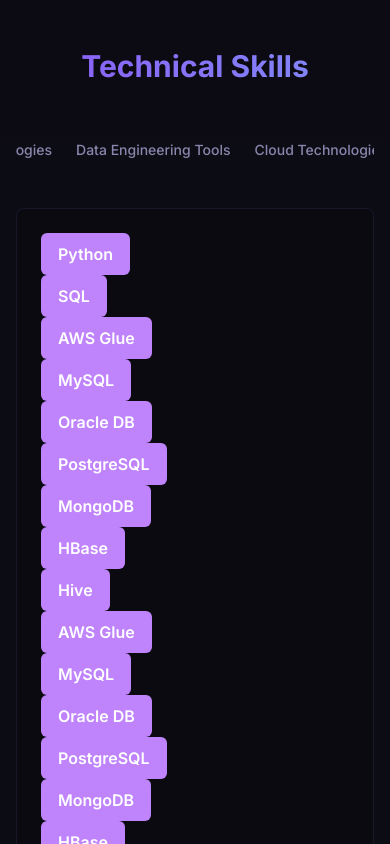
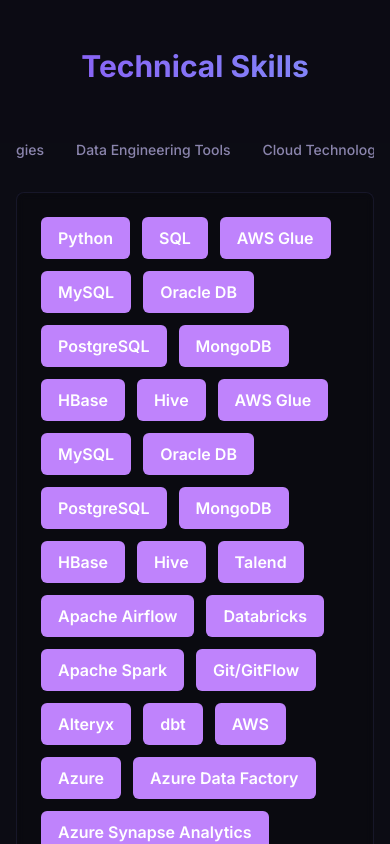
Before and after one commit to layashreeadepu/layashreewebsite, a Next.js app: page / in a window 390 px wide. Shown: the part 5700-6544 px from the top of the page. Built offline with nearby package versions, Linux system fonts and the light colour scheme.

Commit message:
Made changes in global css and sections part

```diff
--- a/src/app/globals.css
+++ b/src/app/globals.css
@@ -165,3 +165,10 @@
 }
 
 }
+.no-scrollbar::-webkit-scrollbar {
+  display: none;
+}
+.no-scrollbar {
+  -ms-overflow-style: none;  /* IE and Edge */
+  scrollbar-width: none;     /* Firefox */
+}
--- a/src/components/sections/skills-section.tsx
+++ b/src/components/sections/skills-section.tsx
@@ -183,17 +183,21 @@
           onValueChange={setActiveCategory}
           className="w-full"
         >
-          <TabsList className="flex overflow-x-auto whitespace-nowrap no-scrollbar mb-10 bg-transparent">
+          <TabsList
+          className="flex overflow-x-auto whitespace-nowrap mb-6 bg-transparent px-4 scroll-smooth
+                    sm:overflow-x-visible sm:whitespace-normal no-scrollbar"
+        >
           {skillsData.map((category) => (
             <TabsTrigger
               key={category.category}
               value={category.category}
-                className="data-[state=active]:bg-primary data-[state=active]:text-primary-foreground"
+              className="flex-shrink-0 px-4 py-2 data-[state=active]:bg-primary data-[state=active]:text-primary-foreground"
             >
               {category.category}
             </TabsTrigger>
           ))}
         </TabsList>
+
 
           <motion.div
           ref={ref}
@@ -202,18 +206,21 @@
           animate={isInView ? "visible" : "hidden"}
           className="rounded-lg p-6 bg-background/50 backdrop-blur-sm border border-border/50"
         >
-            {skillsData
-            .find(cat => cat.category === activeCategory)
-            ?.skills.map((skill) => (
+          {skillsData.map((category) => (
+            <TabsContent key={category.category} value={category.category} className="mt-0">
+              <Card className="border-none bg-transparent shadow-none">
+                <CardContent className="p-0">
+                  <div className="flex flex-wrap gap-3 justify-start sm:justify-center">
+                    {category.skills.map((skill) => (
                       <motion.div
-                key={`${activeCategory}-${skill.name}`}
+                        key={`${category.category}-${skill.name}`}
                         variants={skillVariants}
                         title={skill.description}
                         className="relative group"
                       >
                         <Badge
                           variant="secondary"
-                  className="px-4 py-2 text-base transition-colors card-hover cursor-help bg-primary text-white"
+                          className="px-4 py-2 text-base transition-colors card-hover cursor-help bg-primary text-white w-fit"
                         >
                           {skill.name}
                         </Badge>
@@ -229,8 +236,14 @@
                         </div>
                       </motion.div>
                     ))}
+                  </div>
+                </CardContent>
+              </Card>
+            </TabsContent>
+          ))}
+        </motion.div>
 
-          </motion.div>
+
         </Tabs>
       </div>
     </section>
```
Lines whose indentation alone changed are shown as unchanged.
